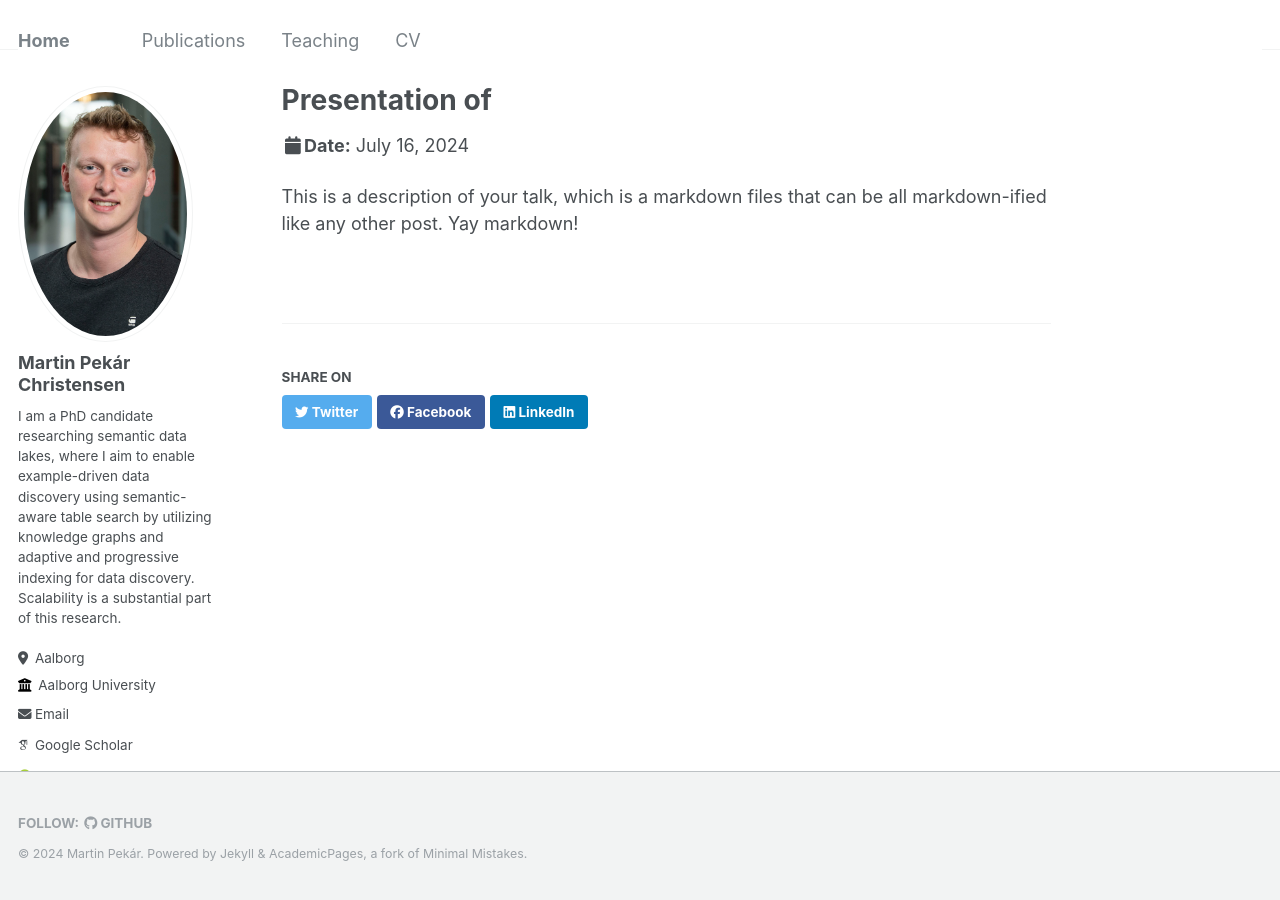
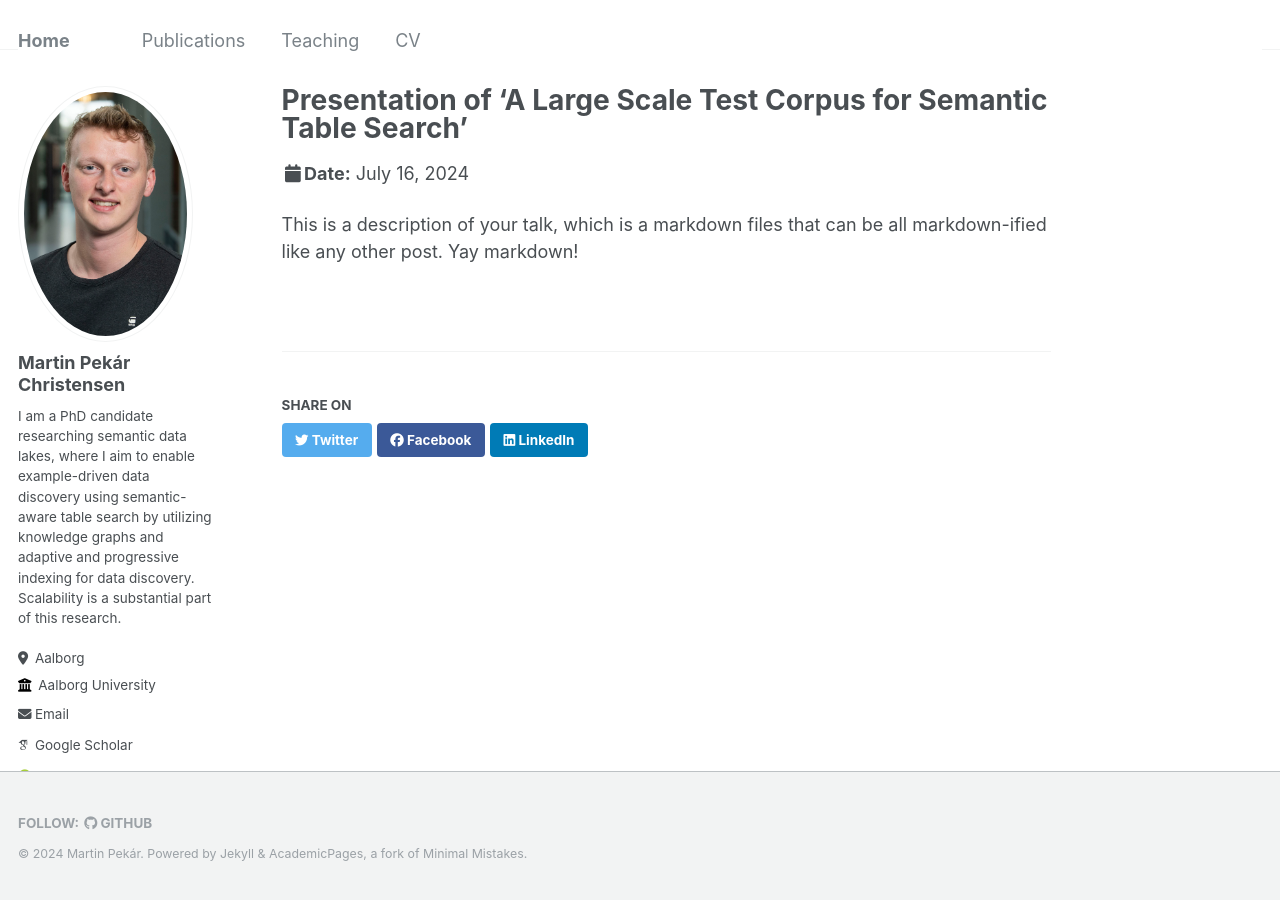
Before and after one commit to MrPekar98/mrpekar98.github.io, a Jekyll site: the page built from _talks/2012-03-01-talk-1.md, in a window 1280 px wide. Built offline with Jekyll 4.4.1, drawn with Linux system fonts in a browser that asks for light colours; some web fonts are replaced.

Commit message:
Update 2012-03-01-talk-1.md

```diff
--- a/_talks/2012-03-01-talk-1.md
+++ b/_talks/2012-03-01-talk-1.md
@@ -1,5 +1,5 @@
 ---
-title: "Presentation of "
+title: "Presentation of 'A Large Scale Test Corpus for Semantic Table Search'"
 collection: talks
 type: "Talk"
 permalink: /talks/2012-03-01-talk-1
```
